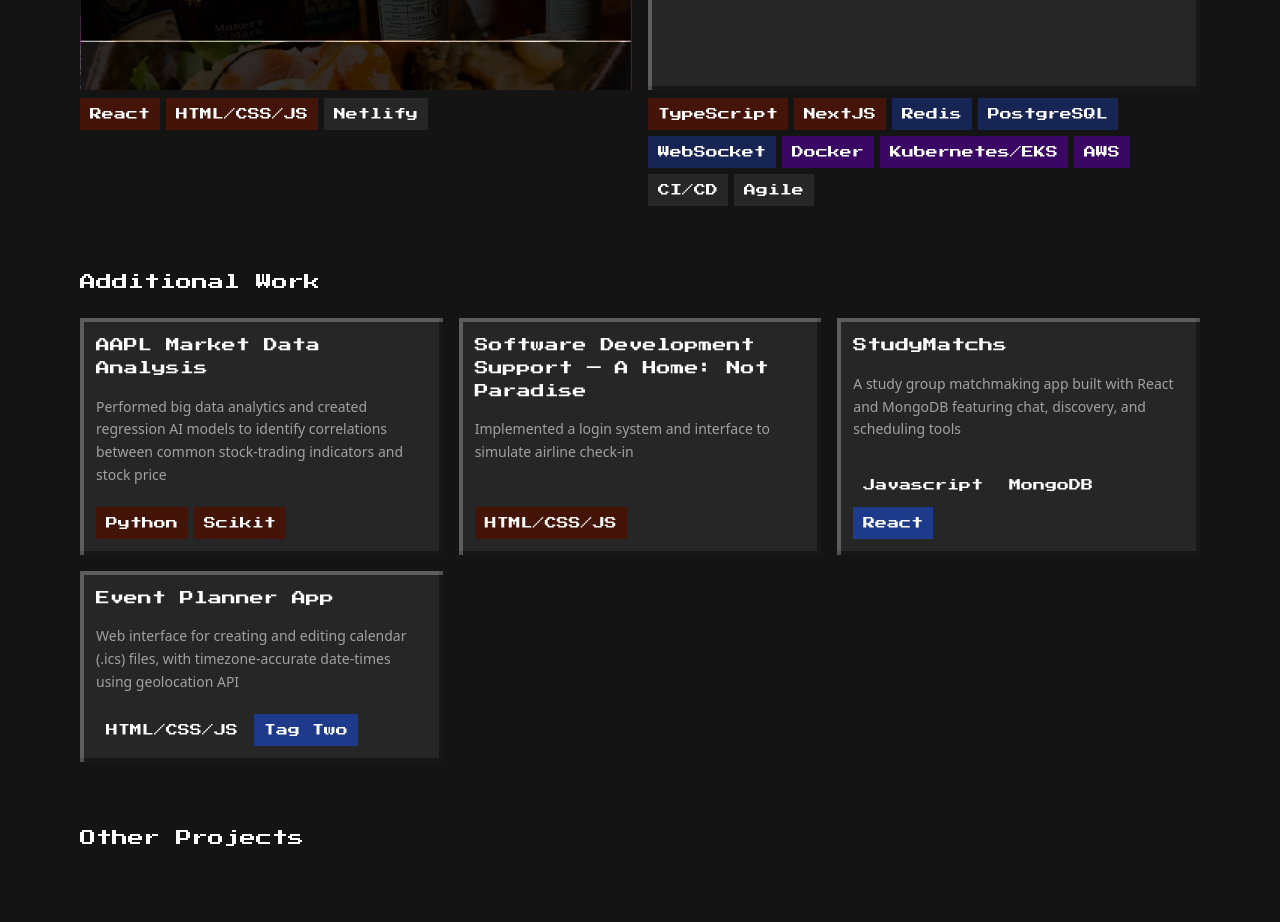
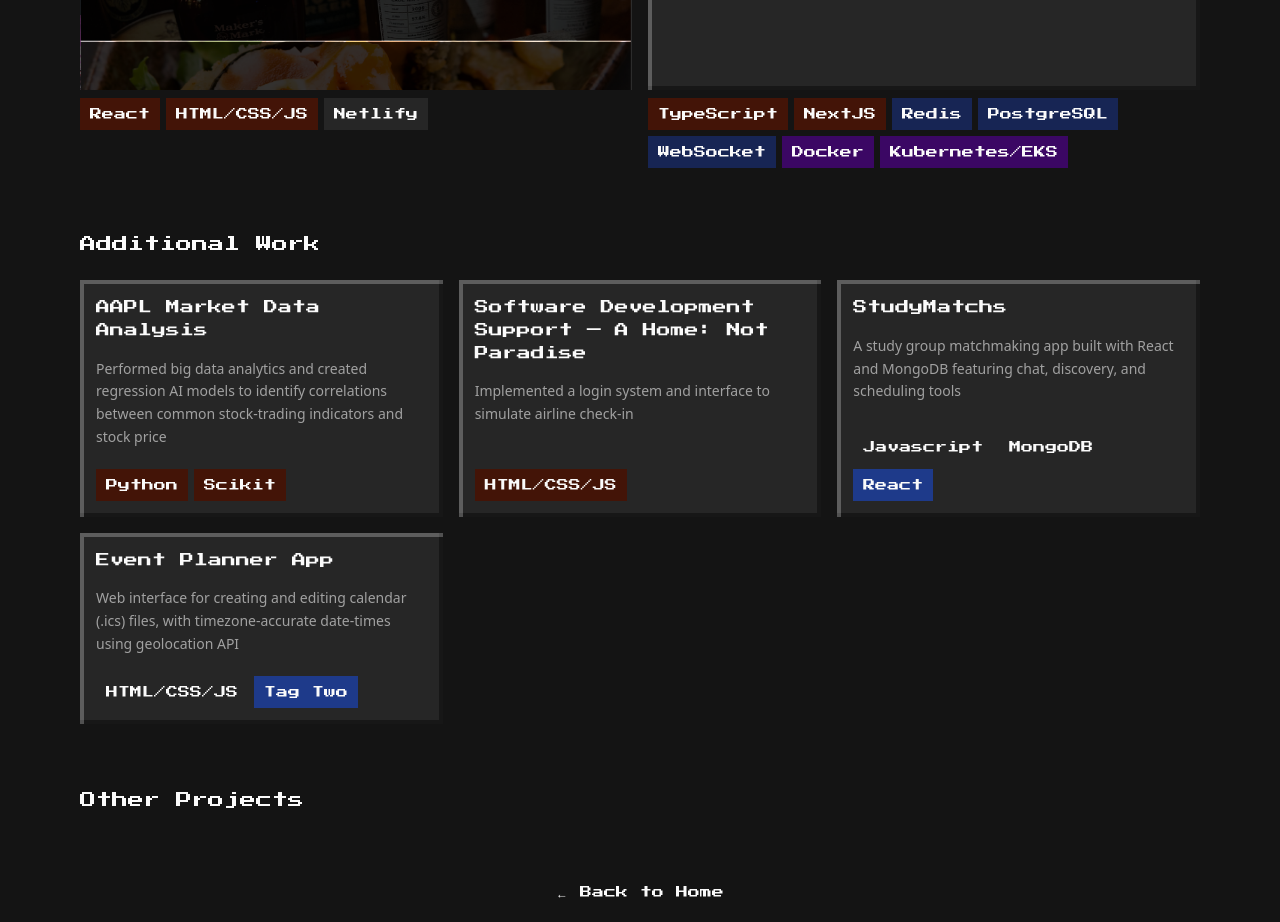
Before and after one commit to yatfu/Portfolio-Website, a Next.js app: page /work in a window 1280 px wide. Shown: the part 1280-2202 px from the top of the page. Built offline with nearby package versions, Linux system fonts and the light colour scheme.

Commit message:
update: text

```diff
--- a/app/layout.tsx
+++ b/app/layout.tsx
@@ -11,8 +11,8 @@ const pressStart2P = Press_Start_2P({
 });
 
 export const metadata: Metadata = {
-  title: 'Your Name — Portfolio',
-  description: 'Portfolio of Your Name',
+  title: 'Keanu Lagundimao — Portfolio',
+  description: 'Portfolio of Keanu Lagundimao',
 };
 
 export default function RootLayout({ children }: { children: React.ReactNode }) {
--- a/data/featuredWork.ts
+++ b/data/featuredWork.ts
@@ -342,9 +342,6 @@ export const projects: Project[] = [
       { label: "WebSocket", color: "bg-blue-950" },
       { label: "Docker", color: "bg-purple-950" },
       { label: "Kubernetes/EKS", color: "bg-purple-950" },
-      { label: "AWS", color: "bg-purple-950" },
-      { label: "CI/CD" },
-      { label: "Agile" },
     ],
     liveUrl: "",
     repoUrl: "",
```
Also changed, not shown: 1 other file (tests, documents, lock files or other folders).
